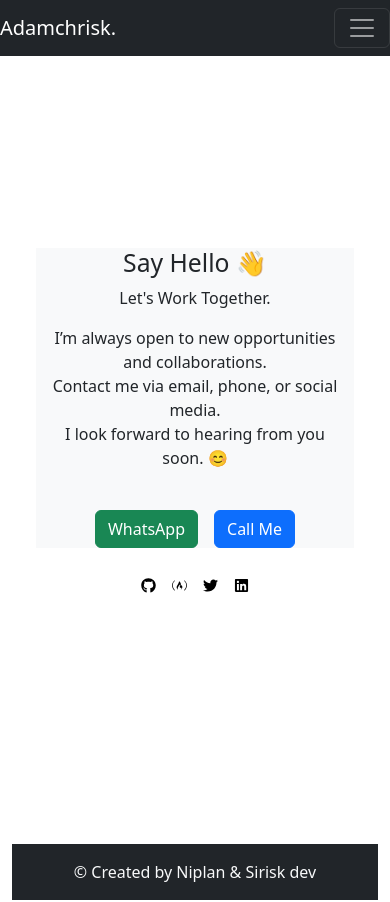
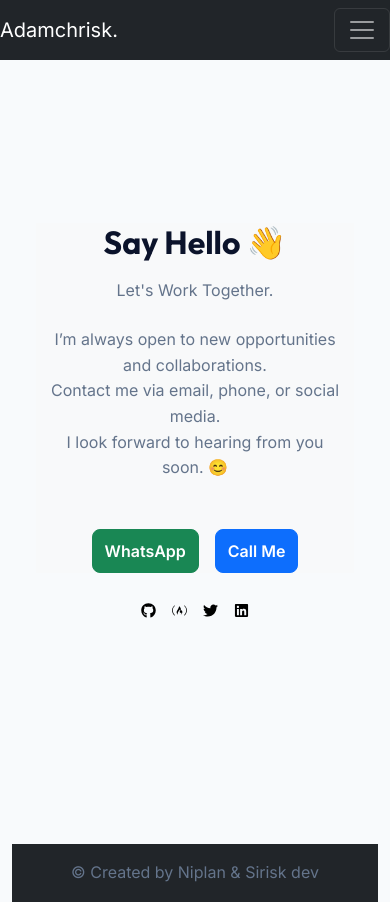
Before and after one commit to Siri6k/portofolio, a React (Create React App) app: page /contact in a window 390 px wide. Built offline with nearby package versions, Linux system fonts and the light colour scheme.

Commit message:
feat(design): implement ADC theme tokens and fonts per UI/UX Pro Max

```diff
--- a/public/index.html
+++ b/public/index.html
@@ -6,13 +6,12 @@
     <meta name="theme-color" content="#000000" />
     <meta
       name="description"
-      content="Pour un développement web moderne et efficace
-      création de sites web sur mesure. voici les services que je propose :
-      - Création de sites vitrines
-      - Développement d'applications web
-      - Référencement SEO
-      - Maintenance de sites existants"
+      content="Agence Digitale Congo (ADC) : Création de sites web professionnels, e-commerce, et optimisation SEO pour les entreprises et PME congolaises."
     />
+    <!-- UI/UX Pro Max: Google Fonts -->
+    <link rel="preconnect" href="https://fonts.googleapis.com">
+    <link rel="preconnect" href="https://fonts.gstatic.com" crossorigin>
+    <link href="https://fonts.googleapis.com/css2?family=Inter:wght@400;500;600&family=Outfit:wght@400;600;700&display=swap" rel="stylesheet">
     <!--
       manifest.json provides metadata used when your web app is installed on a
       user's mobile device or desktop. See https://developers.google.com/web/fundamentals/web-app-manifest/
@@ -26,7 +25,7 @@
       work correctly both with client-side routing and a non-root public URL.
       Learn how to configure a non-root public URL by running `npm run build`.
     -->
-    <title>Adam Chris Kayungura</title>
+    <title>Agence Digitale Congo | Création de Sites Web & E-commerce</title>
   </head>
   <body>
     <noscript>You need to enable JavaScript to run this app.</noscript>
--- a/src/index.js
+++ b/src/index.js
@@ -1,8 +1,8 @@
 import React from "react";
 import ReactDOM from "react-dom/client";
-import "./index.css";
+import "bootstrap/dist/css/bootstrap.min.css";
+import "./styles/theme.css";
 import App from "./App";
-import "bootstrap/dist/css/bootstrap.min.css";
 
 const root = ReactDOM.createRoot(document.getElementById("root"));
 root.render(
--- /dev/null
+++ b/src/styles/theme.css
@@ -0,0 +1,124 @@
+/* src/styles/theme.css - Design System from UI/UX Pro Max */
+:root {
+  /* Colors */
+  --color-primary: #0B132B; /* Bleu Nuit - Contraste fort pour texte */
+  --color-secondary: #D4AF37; /* Or métallique */
+  --color-accent: #10B981; /* Vert WhatsApp */
+  --color-bg: #F8FAFC; /* Gris très clair, évite le blanc pur agressif */
+  --color-text: #1E293B; /* Slate 800 - Lisibilité WCAG */
+  --color-text-light: #64748B; /* Slate 500 */
+  --color-border: #E2E8F0; /* Slate 200 */
+
+  /* Typography */
+  --font-heading: 'Outfit', sans-serif;
+  --font-body: 'Inter', sans-serif;
+
+  /* Spacing (8dp Rhythm) */
+  --space-1: 8px;
+  --space-2: 16px;
+  --space-3: 24px;
+  --space-4: 32px;
+  --space-5: 48px;
+  --space-6: 64px;
+
+  /* Interaction Targets */
+  --target-min-size: 44px;
+
+  /* Borders & Shadows */
+  --radius-sm: 8px;
+  --radius-md: 12px;
+  --radius-lg: 16px;
+  --shadow-sm: 0 1px 2px 0 rgb(0 0 0 / 0.05);
+  --shadow-md: 0 4px 6px -1px rgb(0 0 0 / 0.1), 0 2px 4px -2px rgb(0 0 0 / 0.1);
+  --shadow-glass: 0 8px 32px 0 rgba(11, 19, 43, 0.05);
+}
+
+body {
+  font-family: var(--font-body);
+  background-color: var(--color-bg);
+  color: var(--color-text);
+  margin: 0;
+  padding: 0;
+  -webkit-font-smoothing: antialiased;
+}
+
+h1, h2, h3, h4, h5, h6 {
+  font-family: var(--font-heading);
+  color: var(--color-primary);
+  font-weight: 700;
+  line-height: 1.2;
+}
+
+h1 { font-size: clamp(2.5rem, 5vw, 4rem); margin-bottom: var(--space-3); }
+h2 { font-size: clamp(2rem, 4vw, 3rem); margin-bottom: var(--space-2); }
+h3 { font-size: clamp(1.5rem, 3vw, 2rem); margin-bottom: var(--space-2); }
+
+p {
+  line-height: 1.6;
+  color: var(--color-text-light);
+  margin-bottom: var(--space-3);
+  font-size: 1rem;
+}
+
+/* Base interactive elements */
+a {
+  color: var(--color-primary);
+  text-decoration: none;
+  transition: all 0.2s ease;
+}
+
+a:hover {
+  color: var(--color-secondary);
+}
+
+button, .btn {
+  min-height: var(--target-min-size); /* Accessibilité tactile */
+  display: inline-flex;
+  align-items: center;
+  justify-content: center;
+  gap: var(--space-1);
+  font-family: var(--font-body);
+  font-weight: 600;
+  border-radius: var(--radius-sm);
+  transition: all 0.2s ease;
+  cursor: pointer;
+}
+
+.btn-primary-custom {
+  background-color: var(--color-primary);
+  color: white;
+  padding: var(--space-2) var(--space-4);
+  border: 2px solid var(--color-primary);
+}
+.btn-primary-custom:hover {
+  background-color: transparent;
+  color: var(--color-primary);
+}
+
+.btn-gold {
+  background-color: var(--color-secondary);
+  color: #fff;
+  padding: var(--space-2) var(--space-4);
+  border: none;
+  box-shadow: var(--shadow-md);
+}
+.btn-gold:hover {
+  transform: translateY(-2px);
+  box-shadow: 0 6px 12px rgba(212, 175, 55, 0.3);
+}
+
+.glass-panel {
+  background: rgba(255, 255, 255, 0.7);
+  backdrop-filter: blur(16px);
+  -webkit-backdrop-filter: blur(16px);
+  border: 1px solid rgba(255, 255, 255, 0.5);
+  border-radius: var(--radius-lg);
+  box-shadow: var(--shadow-glass);
+  padding: var(--space-4);
+}
+
+/* Accessibility Focus States */
+*:focus-visible {
+  outline: 3px solid var(--color-secondary);
+  outline-offset: 2px;
+}
```
